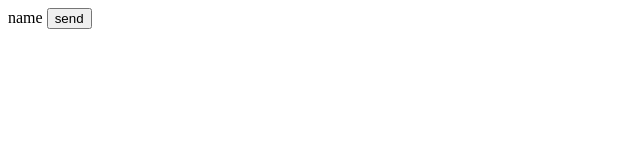
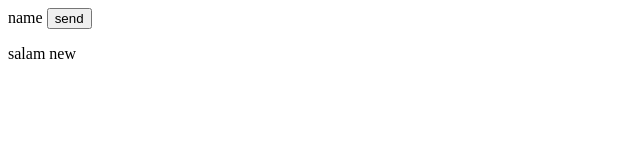
Before and after one commit to Aa-amoo/git-tutorial, a plain HTML site: page login.html in a window 1280 px wide. Shown: the full height of the page, 0-640 px from the left. Drawn offline with Linux system fonts and the light colour scheme.

Commit message:
p adde to  index

```diff
--- a/login.html
+++ b/login.html
@@ -13,7 +13,7 @@
             send
         </button>
     </form>
-
+<p>salam new </p>
 
 </body>
 </html>
```
